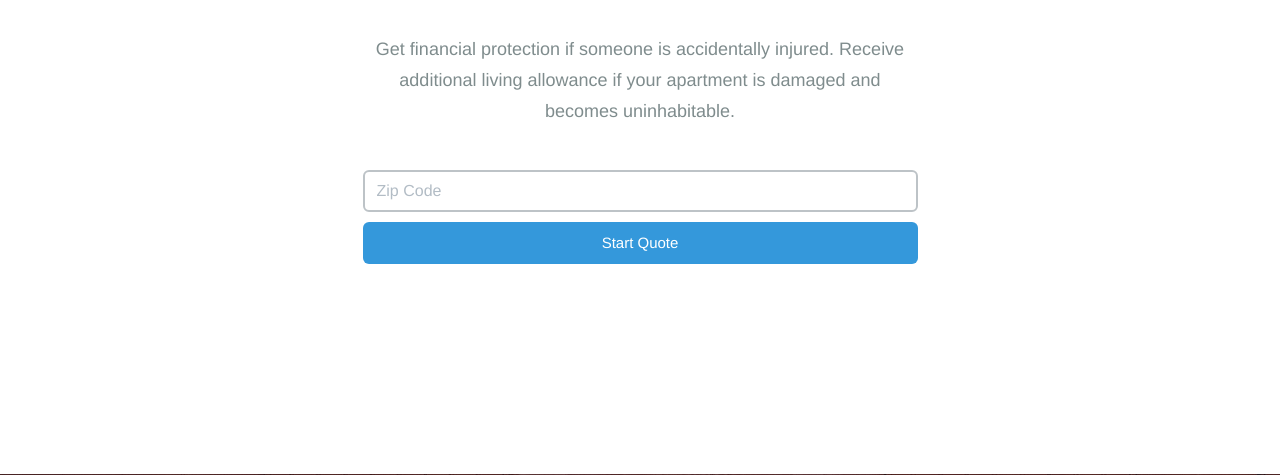
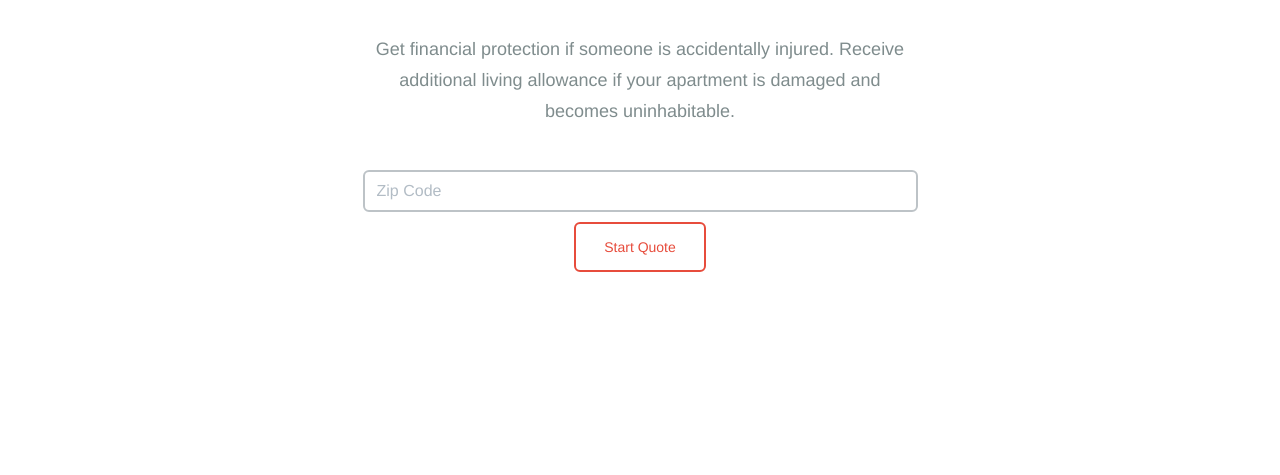
Before and after one commit to dlluncor/data-mining, a Flask app: page / in a window 1280 px wide. Shown: the part 3111-3586 px from the top of the page. Run offline with Flask 2, Linux system fonts and the light colour scheme; parts of the project's set-up code (start-up, migrations or seed data) failed here and were passed over; some libraries are stand-ins or nearby versions.

Commit message:
revert btn size to original one

```diff
--- a/renters/service/templates/index.html
+++ b/renters/service/templates/index.html
@@ -101,7 +101,7 @@
                                 <input class="form-control" name="zip_code" type="text" placeholder="Zip Code">
                             </div>
                             <div class="form-group">
-                                <button type="submit" class="btn btn-block btn-info">Start Quote</button>
+                                <button type="submit" class="btn btn-large btn-clear">Start Quote</button>
                             </div>
                         </form>
 
@@ -144,7 +144,7 @@
                                 <input class="form-control" name="zip_code" type="text" placeholder="Zip Code">
                             </div>
                             <div class="form-group">
-                                <button type="submit" class="btn btn-block btn-info">Start Quote</button>
+                                <button type="submit" class="btn btn-large btn-clear">Start Quote</button>
                             </div>
                         </form>
                     </div>
```
